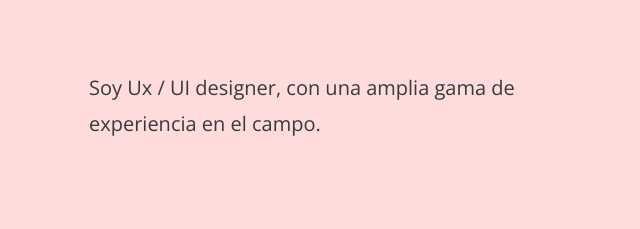
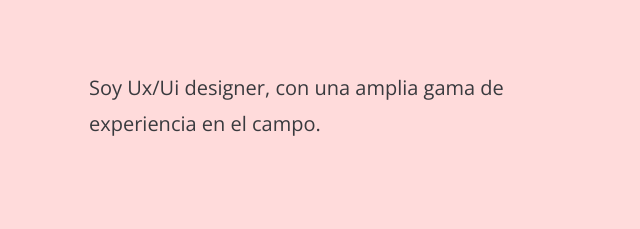
Before and after one commit to Ivi45/GIT, a plain HTML site: page index.html in a window 1280 px wide. Shown: the part 323-552 px from the top of the page, 51-691 px from the left. Drawn offline with nearby package versions, Linux system fonts and the light colour scheme.

Commit message:
Update index.html

```diff
--- a/index.html
+++ b/index.html
@@ -54,7 +54,7 @@
                     </div>
 
                     <div>
-                        <p class="parrUno">Soy Ux / UI designer, con una amplia gama de <br>experiencia en el campo.</p>
+                        <p class="parrUno">Soy <span>Ux/Ui designer</span>, con una amplia gama de <br>experiencia en el campo.</p>
                     </div>
 
                     <div class="boton">
```
